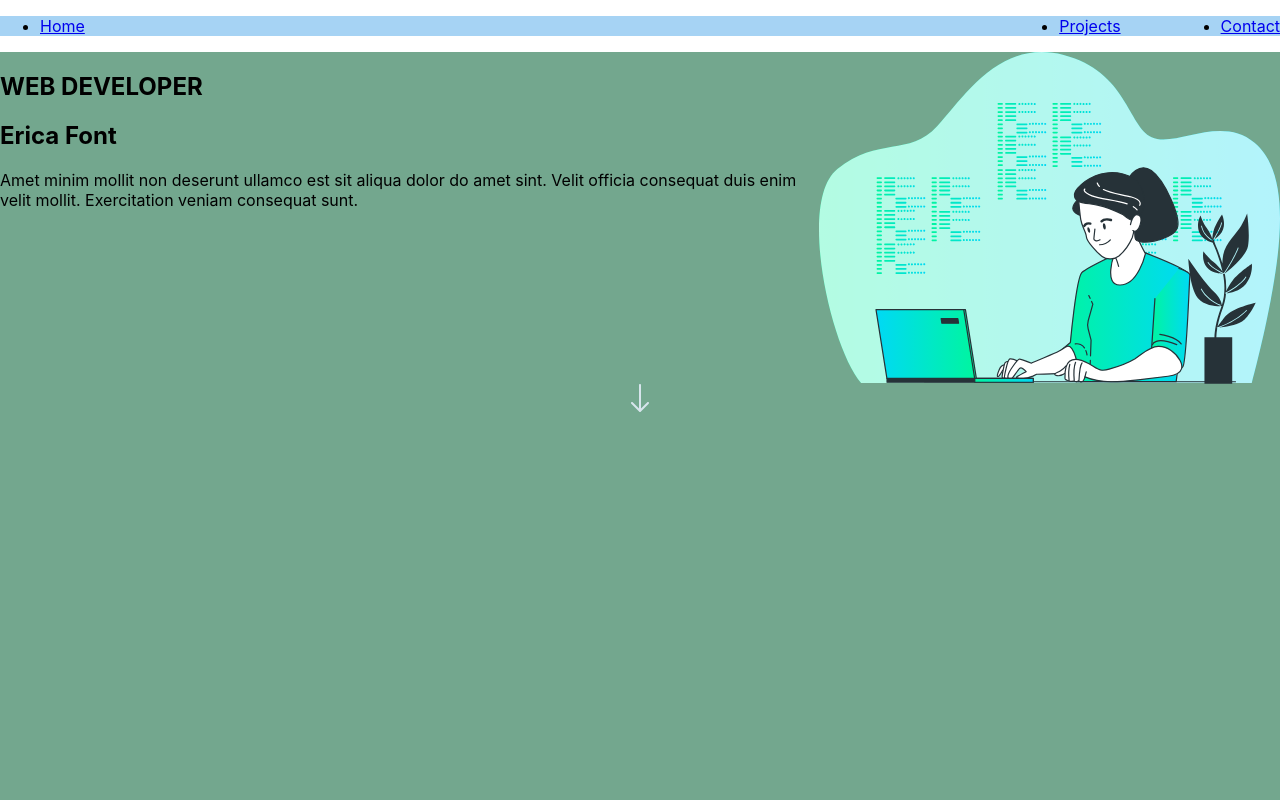
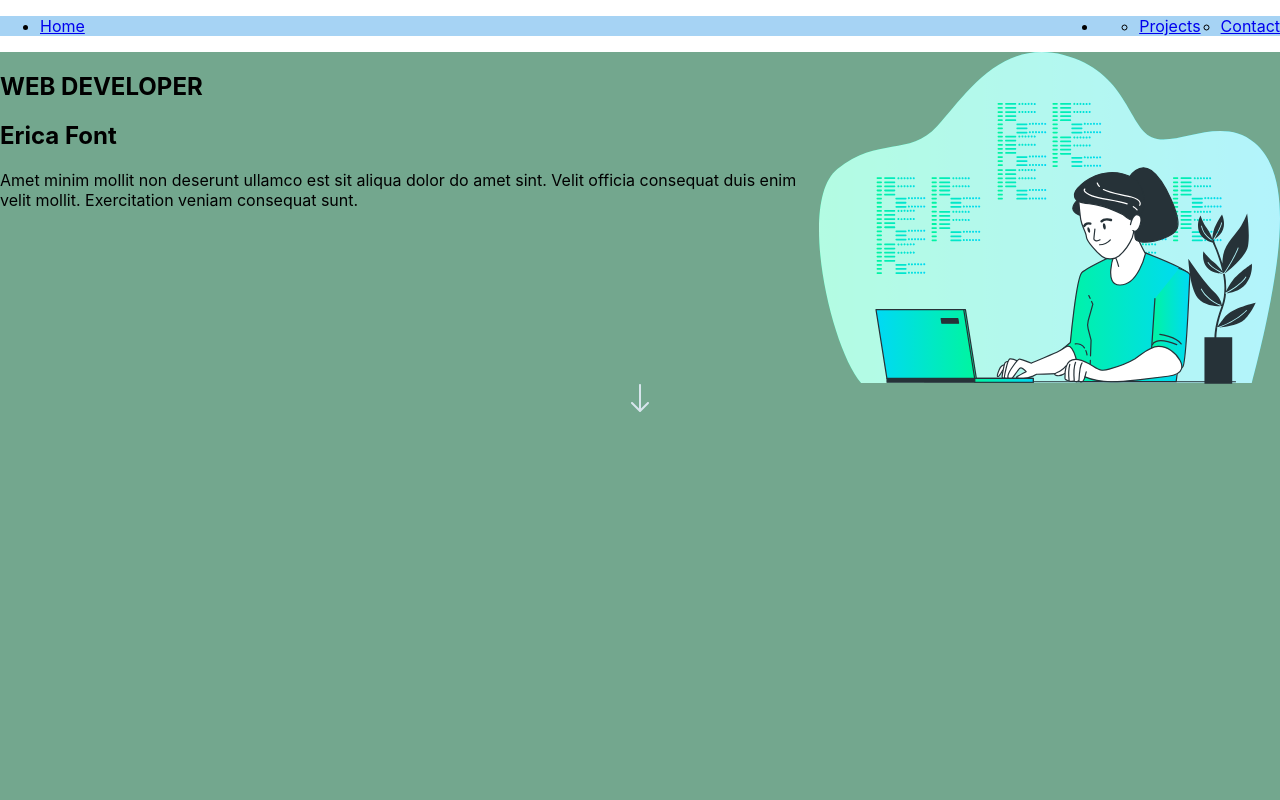
Before and after one commit to hoakiin/portfolio, a React (Vite) app: page / in a window 1280 px wide. Shown: the top 800 px of the page. Built offline with nearby package versions, Linux system fonts and the light colour scheme.

Commit message:
refactor: replace div with nested ul

```diff
--- a/src/components/menu/Menu.tsx
+++ b/src/components/menu/Menu.tsx
@@ -8,14 +8,16 @@ export const Menu = () => {
           <li>
             <a href="#">Home</a>
           </li>
-          <div>
+          <li>
+            <ul>
               <li>
                 <a href="#">Projects</a>
               </li>
               <li>
                 <a href="#">Contact</a>
               </li>
-          </div>
+            </ul>
+          </li>
         </ul>
       </StyledMenu>
     </div>
@@ -26,10 +28,8 @@ const StyledMenu = styled.nav`
   ul {
     display: flex;
     justify-content: space-between;
-
-    div {
-        display: flex;
-        gap: 100px;
+    & ul {
+      gap: 20px;
     }
   }
 `;
```
Lines whose indentation alone changed are shown as unchanged.
